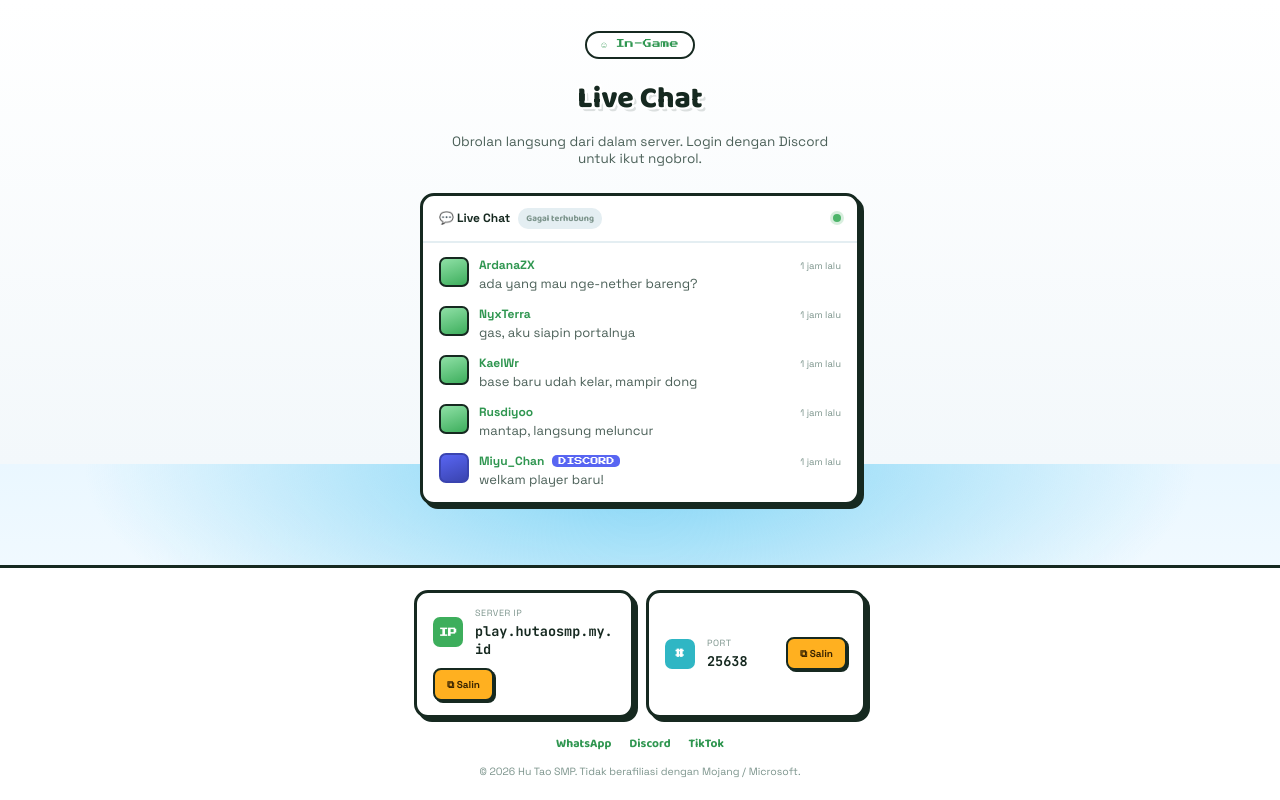
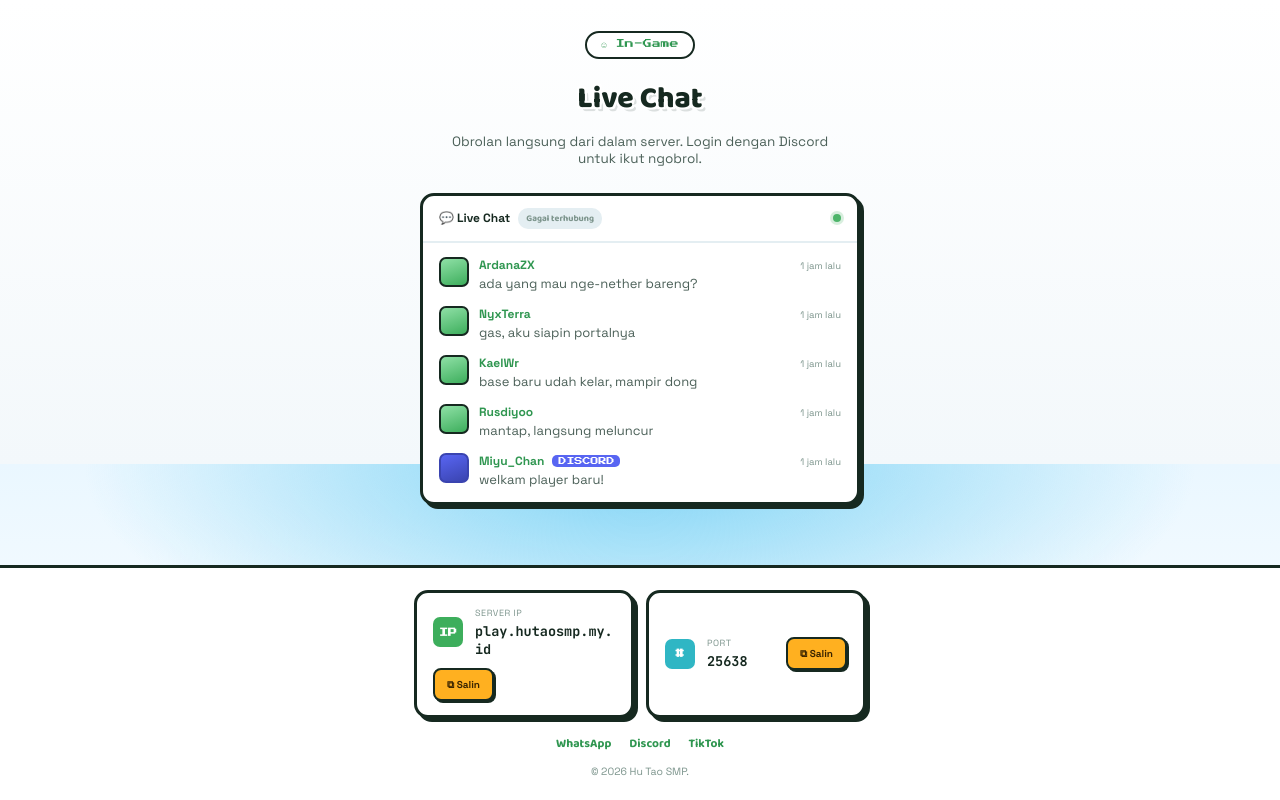
Before and after one commit to AlfanWinata/Hu-taoWeb2-redesign, a plain HTML site: page index.html in a window 1280 px wide. Shown: the part 1936-2736 px from the top of the page. Drawn offline with Linux system fonts and the light colour scheme; no server answers.

Commit message:
Update footer copyright text
Removed the affiliation disclaimer with Mojang / Microsoft.

```diff
--- a/index.html
+++ b/index.html
@@ -247,7 +247,7 @@
     <a href="https://discord.gg/TuKNkSFM5" target="_blank" rel="noopener">Discord</a>
     <a href="https://www.tiktok.com/@hu.tao.smp?_r=1&_t=ZS-98BG7XpfNbj" target="_blank" rel="noopener">TikTok</a>
   </div>
-  <p>© 2026 Hu Tao SMP. Tidak berafiliasi dengan Mojang / Microsoft.</p>
+  <p>© 2026 Hu Tao SMP.</p>
 </footer>
 
 <script src="assets/site.js"></script>
```
